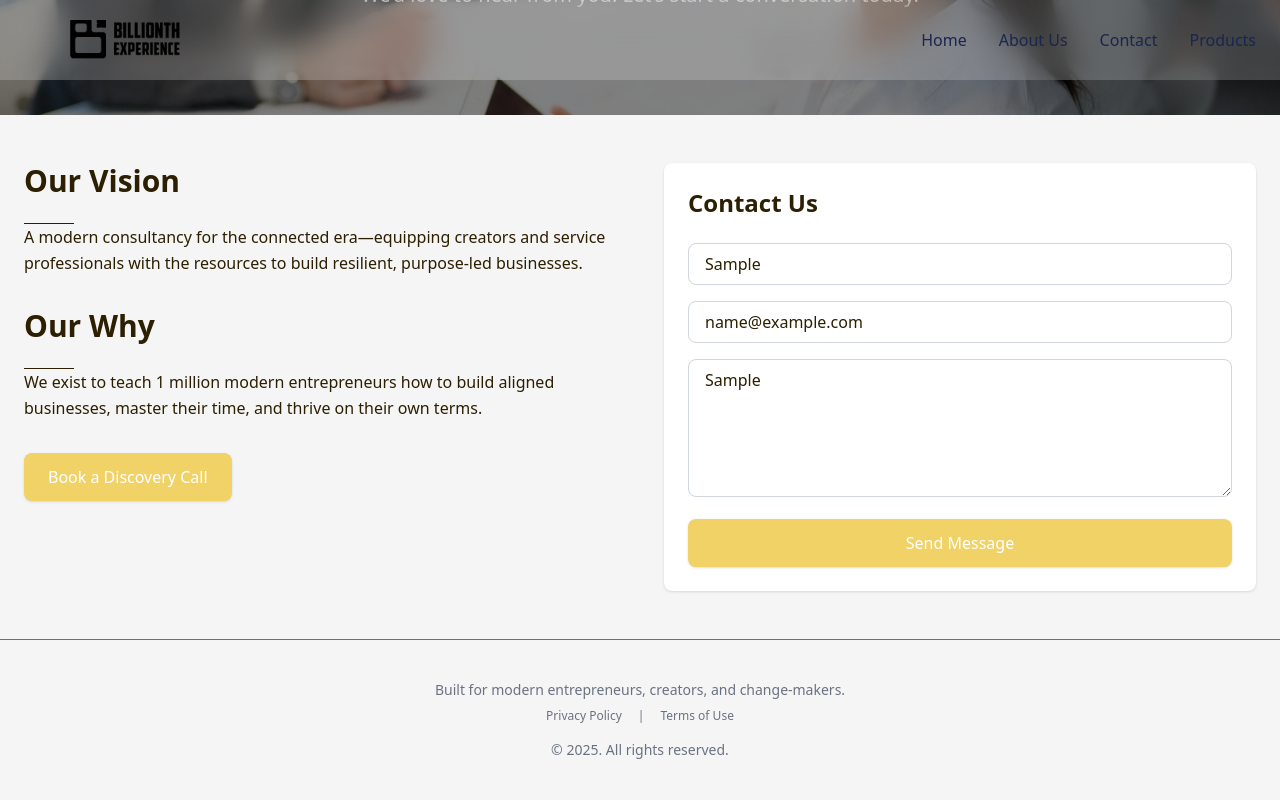
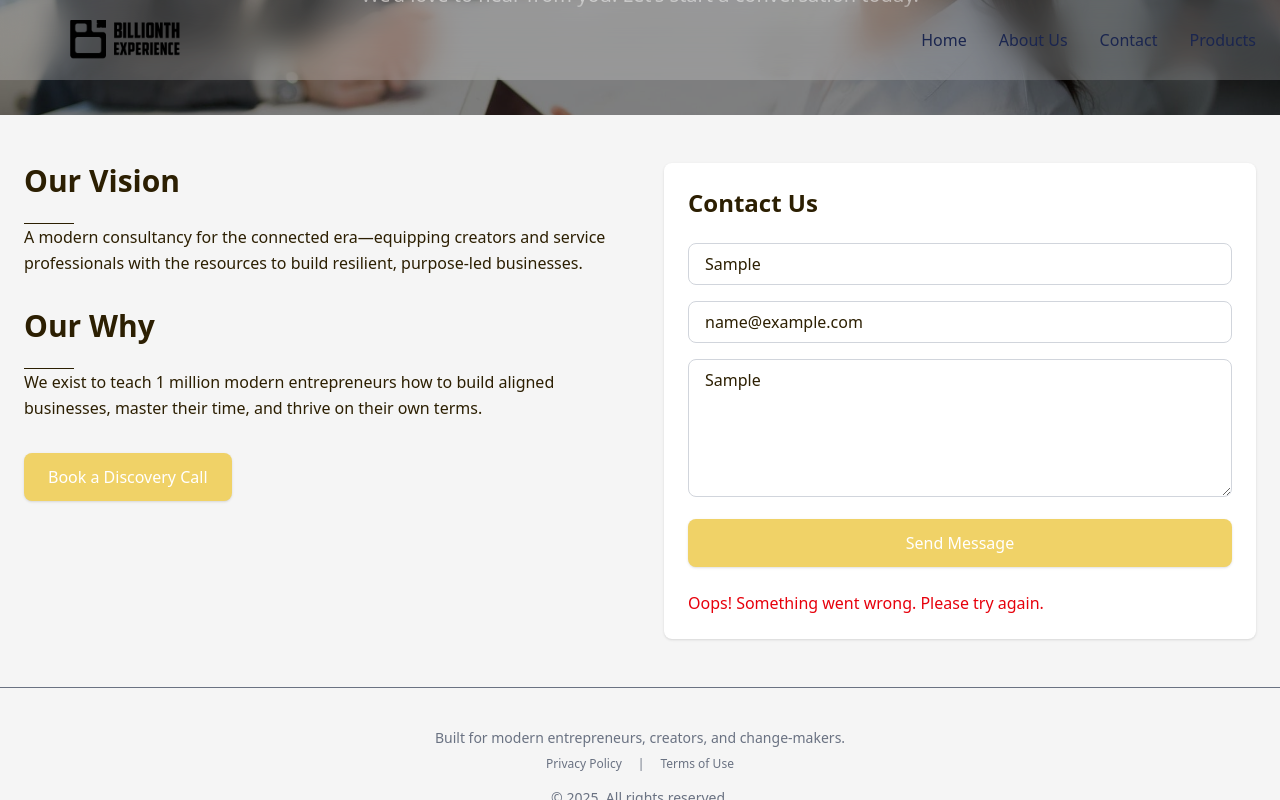
Before and after one commit to Nacho1499/experience, a Next.js app: page /contact in a window 1280 px wide. Both pictures are taken after typing "Sample", "name@example.com", "Sample" into the empty fields and a click on the button "Send Message". Shown: the part 265-1065 px from the top of the page. Built offline with nearby package versions, Linux system fonts and the light colour scheme.

Commit message:
adjusted the contact form

```diff
--- a/src/app/contact/page.tsx
+++ b/src/app/contact/page.tsx
@@ -1,11 +1,12 @@
 "use client";
 
 import Link from "next/link";
-import { useState } from "react";
+import { useState, useEffect } from "react";
 import { motion } from "framer-motion";
 
 export default function ContactPage() {
   const [formData, setFormData] = useState({ name: "", email: "", message: "" });
+  const [status, setStatus] = useState<string | null>(null);
 
   const handleChange = (
     e: React.ChangeEvent<HTMLInputElement | HTMLTextAreaElement>
@@ -13,10 +14,40 @@ export default function ContactPage() {
     setFormData({ ...formData, [e.target.name]: e.target.value });
   };
 
-  const handleSubmit = (e: React.FormEvent) => {
+  const handleSubmit = async (e: React.FormEvent) => {
     e.preventDefault();
-    console.log("Form submitted:", formData);
+    setStatus("loading");
+
+    try {
+      const response = await fetch("https://formspree.io/f/myzpqyrb", {
+        method: "POST",
+        headers: {
+          "Content-Type": "application/json",
+        },
+        body: JSON.stringify(formData),
+      });
+
+      if (response.ok) {
+        setStatus("success");
+        setFormData({ name: "", email: "", message: "" }); // clear form
+      } else {
+        setStatus("error");
+      }
+    } catch (error) {
+      console.error("Form submission error:", error);
+      setStatus("error");
+    }
   };
+
+  // Auto-clear success/error message after 4 seconds
+  useEffect(() => {
+    if (status === "success" || status === "error") {
+      const timer = setTimeout(() => {
+        setStatus(null);
+      }, 4000);
+      return () => clearTimeout(timer);
+    }
+  }, [status]);
 
   return (
     <div className="bg-[#F5F5F5] text-[#2C1F02] font-sans">
@@ -55,7 +86,7 @@ export default function ContactPage() {
           viewport={{ once: true }}
         >
           <h2 className="text-3xl font-bold mb-6">Our Vision</h2>
-          <hr className='w-[50px]' />
+          <hr className="w-[50px]" />
           <p className="mb-8 leading-relaxed">
             A modern consultancy for the connected era—equipping creators and
             service professionals with the resources to build resilient,
@@ -63,7 +94,7 @@ export default function ContactPage() {
           </p>
 
           <h2 className="text-3xl font-bold mb-6">Our Why</h2>
-          <hr className='w-[50px]' />
+          <hr className="w-[50px]" />
           <p className="mb-8 leading-relaxed">
             We exist to teach 1 million modern entrepreneurs how to build
             aligned businesses, master their time, and thrive on their own
@@ -119,9 +150,19 @@ export default function ContactPage() {
             <button
               type="submit"
               className="w-full bg-[#F0D267] text-white px-6 py-3 cursor-pointer rounded-lg shadow hover:bg-[#4A3510] transition"
+              disabled={status === "loading"}
             >
-              Send Message
+              {status === "loading" ? "Sending..." : "Send Message"}
             </button>
+
+            {status === "success" && (
+              <p className="text-green-600 mt-2">Message sent successfully ✅</p>
+            )}
+            {status === "error" && (
+              <p className="text-red-600 mt-2">
+                Oops! Something went wrong. Please try again.
+              </p>
+            )}
           </form>
         </motion.div>
       </div>
```
